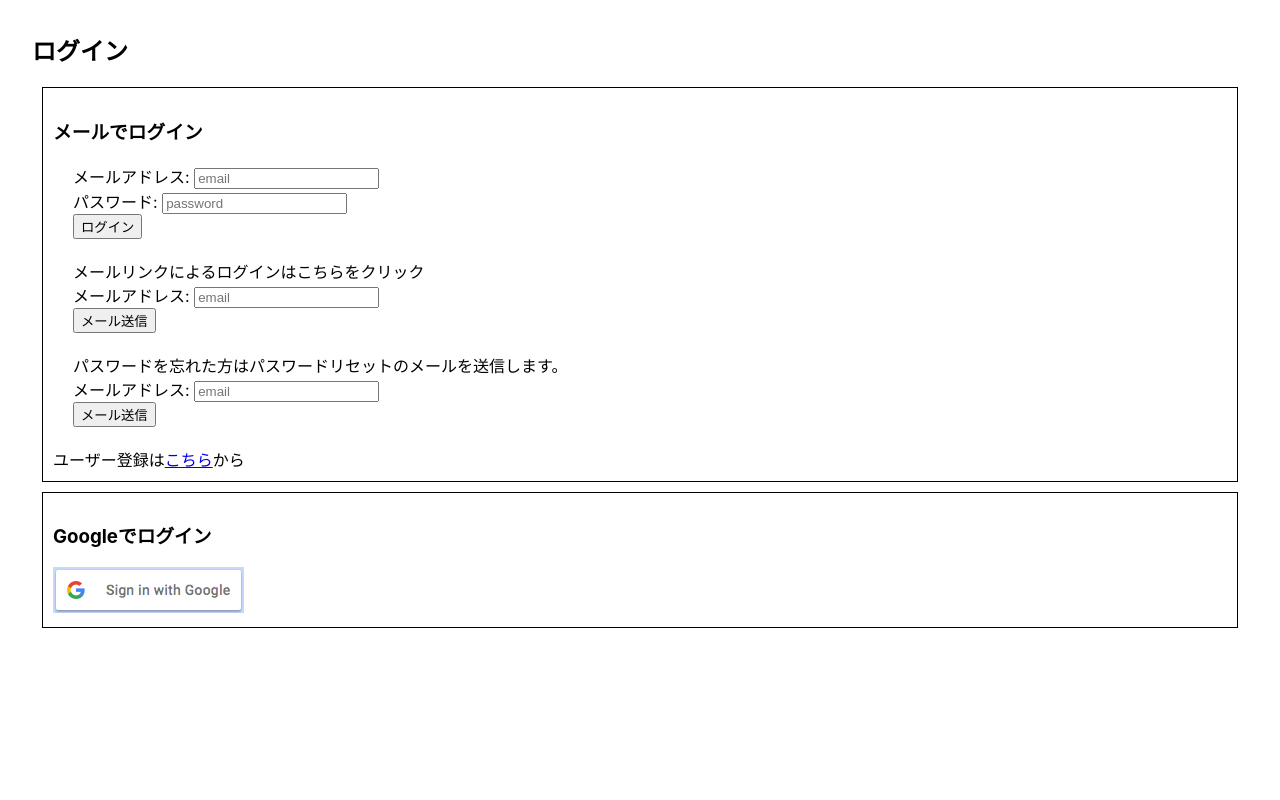
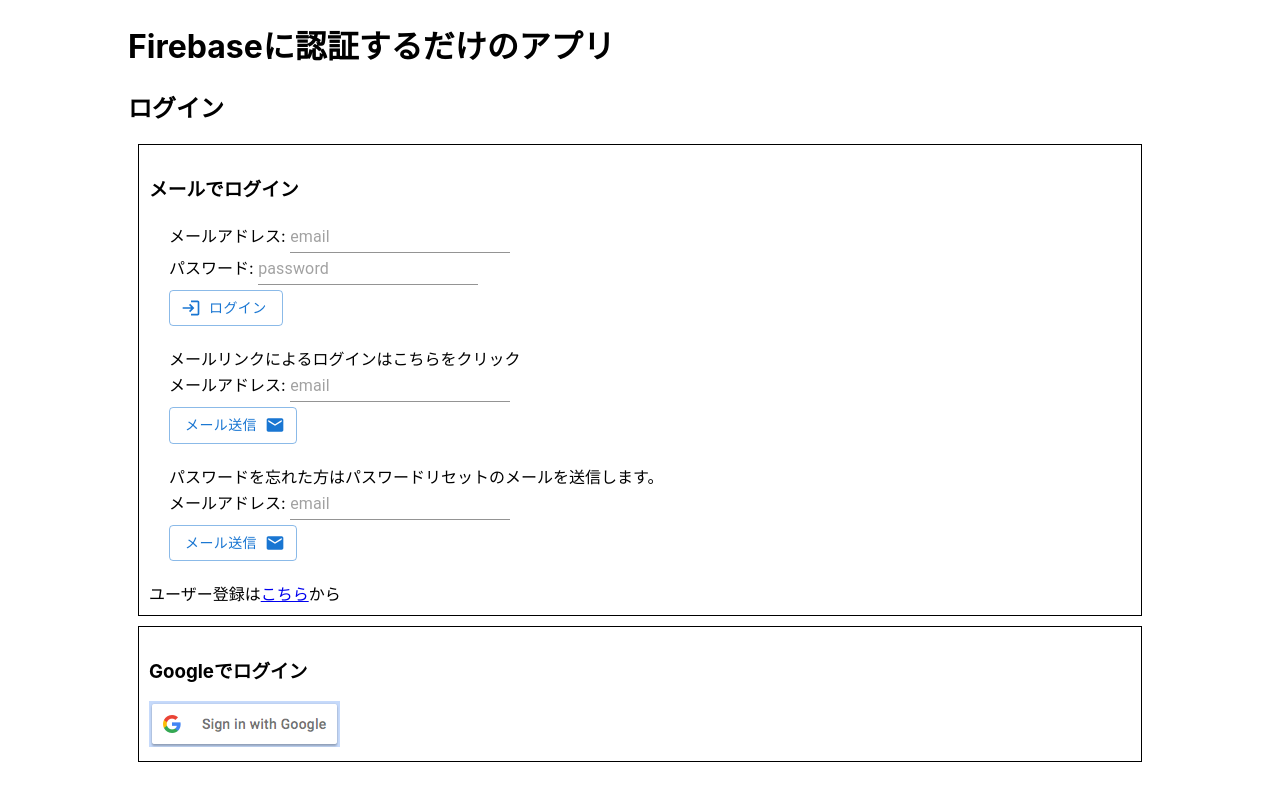
Before and after one commit to jcf04567/todo-in-firebase, a React (Create React App) app: page /login in a window 1280 px wide. Built offline with nearby package versions, Linux system fonts and the light colour scheme; no server answers.

Commit message:
MUI適用

```diff
--- a/package.json
+++ b/package.json
@@ -3,6 +3,10 @@
   "version": "0.1.0",
   "private": true,
   "dependencies": {
+    "@emotion/react": "^11.11.1",
+    "@emotion/styled": "^11.11.0",
+    "@mui/icons-material": "^5.13.7",
+    "@mui/material": "^5.13.7",
     "@testing-library/jest-dom": "^5.16.5",
     "@testing-library/react": "^13.4.0",
     "@testing-library/user-event": "^13.5.0",
--- a/src/App.js
+++ b/src/App.js
@@ -11,7 +11,7 @@
 function App() {
   return (
     <AuthProvider>
-      <div style={{ margin: "2em" }}>
+      <div style={{ margin: "0 auto" , maxWidth: "80%"}}>
         <BrowserRouter>
           <Routes>
             <Route
--- a/src/components/Login.js
+++ b/src/components/Login.js
@@ -1,12 +1,16 @@
 import React from "react";
 import { Link, useNavigate } from "react-router-dom";
+import { isSignInWithEmailLink } from "firebase/auth";
+
+import { Input, Button } from "@mui/material";
+import LoginIcon from "@mui/icons-material/Login";
+import EmailIcon from "@mui/icons-material/Email";
+
 import loginFirebase from "../service/firebase/loginFirebase";
 import sendEmailLink from "../service/firebase/sendEmailLink";
-import { isSignInWithEmailLink, signInWithPopup } from "firebase/auth";
 import { auth, googleProvider } from "../service/firebase/firebase";
 import submitPasswordResetEmail from "../service/firebase/submitPasswordResetEmail";
-import { issueMsg } from "../service/common/issueMsg";
-
+import Title from "./Title";
 
 const Login = () => {
   const navigate = useNavigate();
@@ -31,7 +35,6 @@
   const handleMailLink = (e) => {
     e.preventDefault();
     const [emailLink] = e.target.elements;
-
     sendEmailLink(emailLink.value);
   };
 
@@ -41,22 +44,9 @@
     submitPasswordResetEmail(resetEmail.value);
   };
 
-  const handleGoogleLogin = async(e) => {
-    try{
-      // ここでFirebaseにアクセスするのはダメ。
-      // firebaseフォルダのloginProvider(auth,provider)をコールするようにする。
-      // 成功したら、”/”に遷移する。
-      await signInWithPopup(auth, googleProvider);
-    } catch(error) {
-      if (error.code === 'auth/popup-closed-by-user') {
-        issueMsg('GoogleIdでのログインがキャンセルされました。');
-        navigate("/");
-      } else {
-        console.log(error.code);
-        alert(error.message);
-      }
-    }
-  }
+  const handleGoogleLogin = async (e) => {
+    loginFirebase("google", googleProvider).then((ret) => ret && navigate("/"));
+  };
 
   return (
     <>
@@ -64,57 +54,85 @@
         navigate("/")
       ) : (
         <div>
+          <Title />
           <h2>ログイン</h2>
           <div className="login-type">
             <h3>メールでログイン</h3>
             <form onSubmit={handleLogin}>
               <div>
                 <label htmlFor="email">メールアドレス: </label>
-                <input
+                {/* <input
                   type="email"
                   id="email"
                   name="email"
                   placeholder="email"
+                /> */}
+                <Input
+                  id="email"
+                  name="email"
+                  placeholder="email"
+                  type="email"
                 />
               </div>
               <div>
                 <label htmlFor="password">パスワード: </label>
-                <input
+                <Input
                   type="password"
                   id="password"
                   name="password"
                   placeholder="password"
                 />
               </div>
-              <div>
-                <button>ログイン</button>
+              <div style={{ margin: "5px 0" }}>
+                <Button
+                  variant="outlined"
+                  startIcon={<LoginIcon />}
+                  type="submit"
+                >
+                  ログイン
+                </Button>
               </div>
             </form>
             <form onSubmit={handleMailLink}>
               メールリンクによるログインはこちらをクリック
               <div>
                 <label htmlFor="emailLink">メールアドレス: </label>
-                <input
+                <Input
                   type="email"
                   id="emailLink"
                   name="emailLink"
                   placeholder="email"
                 />
               </div>
-              <button>メール送信</button>
+              <div style={{ margin: "5px 0" }}>
+                <Button
+                  variant="outlined"
+                  endIcon={<EmailIcon />}
+                  type="submit"
+                >
+                  メール送信
+                </Button>
+              </div>
             </form>
             <form onSubmit={handlePasswordRest}>
               パスワードを忘れた方はパスワードリセットのメールを送信します。
               <div>
                 <label htmlFor="passwordRest">メールアドレス: </label>
-                <input
+                <Input
                   type="email"
                   id="passwordRest"
                   name="passwordRest"
                   placeholder="email"
                 />
               </div>
-              <button>メール送信</button>
+              <div style={{ margin: "5px 0" }}>
+                <Button
+                    variant="outlined"
+                    endIcon={<EmailIcon />}
+                    type="submit"
+                >メール送信
+                </Button>
+              </div>
             </form>
             <div>
               ユーザー登録は<Link to={"/signup"}>こちら</Link>から
@@ -122,7 +140,11 @@
           </div>
           <div className="login-type">
             <h3>Googleでログイン</h3>
-            <img onClick={handleGoogleLogin} src={`${process.env.PUBLIC_URL}/btn_google_signin_light_focus_web.png`} alt="Googlでログインのアイコン"/>
+            <img
+              onClick={handleGoogleLogin}
+              src={`${process.env.PUBLIC_URL}/btn_google_signin_light_focus_web.png`}
+              alt="Googlでログインのアイコン"
+            />
           </div>
         </div>
       )}
--- a/src/components/SignUp.js
+++ b/src/components/SignUp.js
@@ -1,6 +1,12 @@
 import { mailRegistration } from "../service/firebase/registration";
 import { useAuthContext } from "../context/AuthContext";
 import { useNavigate } from "react-router-dom";
+import Title from "./Title";
+
+import { Button, Input } from "@mui/material";
+import AppRegistrationIcon from "@mui/icons-material/AppRegistration";
+import SendIcon from "@mui/icons-material/Send";
+
 
 const SignUp = () => {
   const { user } = useAuthContext();
@@ -8,34 +14,49 @@
   const handleSubmit = (e) => {
     e.preventDefault();
     const [email, password] = e.target.elements;
-    mailRegistration(email.value, password.value).then(ret => ret && navigate('/'));
+    mailRegistration(email.value, password.value).then(
+      (ret) => ret && navigate("/")
+    );
   };
 
   return (
     <div>
+      <Title />
       <h2>ユーザー登録 {user && user.email}</h2>
       <form onSubmit={handleSubmit}>
         <div>
-          <label>メールアドレス: </label>
-          <input
-            type="email"
-            name="email"
-            placeholder="email"
+          <label htmlFor="email">メールアドレス: </label>
+          <Input
+                  id="email"
+                  name="email"
+                  placeholder="email"
+                  type="email"
           />
         </div>
         <div>
-          <label>パスワード: </label>
-          <input
-            type="password"
-            name="password"
-            placeholder="password"
+          <label htmlFor="password">パスワード: </label>
+          <Input
+                  id="password"
+                  name="password"
+                  placeholder="password"
+                  type="password"
           />
           <p>パスワードは６文字以上にしてください。</p>
         </div>
         <div>
-          <button>登録</button>
+          <Button variant="outlined" startIcon={<AppRegistrationIcon />} type="submit">
+            登録
+          </Button>
         </div>
       </form>
+      <Button
+        variant="outlined"
+        onClick={() => navigate("/login")}
+        style={{ margin: "0 20px" }}
+        endIcon={<SendIcon />}
+      >
+        Login画面へ
+      </Button>
     </div>
   );
 };
--- /dev/null
+++ b/src/components/Title.js
@@ -0,0 +1,12 @@
+
+
+const Title = () => {
+
+  return(
+    <>
+      <h1>Firebaseに認証するだけのアプリ</h1>
+    </>
+  )
+}
+
+export default Title;
--- a/src/service/authenticationProcess/delUser.js
+++ b/src/service/authenticationProcess/delUser.js
@@ -1,10 +1,10 @@
 import {
   deleteUser,
-  signInWithPopup,
 } from "firebase/auth";
 import { auth, googleProvider } from "../firebase/firebase";
 import getCredential from "../firebase/getCredential";
 import { issueMsg } from "../common/issueMsg";
+import loginFirebase from "../firebase/loginFirebase";
 
 export const delUser = async () => {
   const user = auth.currentUser;
@@ -25,7 +25,8 @@
       );
       try {
         // ポップアップウインドウが表示
-        await signInWithPopup(auth, googleProvider);
+        // await signInWithPopup(auth, googleProvider);
+        await loginFirebase("google",googleProvider);
         const newUser = auth.currentUser;
         const newUserEmail = newUser.email;
         await deleteUser(newUser);
@@ -50,7 +51,6 @@
           return false;
         }
       }
-
       /******  Google認証の退会処理終了 *******/
     } else {
       issueMsg(
--- a/src/service/firebase/loginFirebase.js
+++ b/src/service/firebase/loginFirebase.js
@@ -1,13 +1,13 @@
-import { signInWithEmailAndPassword, signInWithEmailLink } from "firebase/auth";
+import { signInWithEmailAndPassword, signInWithEmailLink, signInWithPopup } from "firebase/auth";
 import { auth } from "./firebase";
 import { issueMsg } from "../common/issueMsg";
 
-const loginFirebase = async (type,email, password = null) => {
+const loginFirebase = async (type,loginProvider, password = null) => {
   if (type === 'email' ){
     try {
       await signInWithEmailAndPassword(
         auth,
-        email,
+        loginProvider,
         password
       );
       // メール認証済みかどうかをチェック　メール認証
@@ -31,9 +31,20 @@
     }
   } else if(type === 'mailLink') {
     try {
-      await signInWithEmailLink(auth, email, window.location.href);
+      await signInWithEmailLink(auth, loginProvider, window.location.href);
     } catch(error) {
       issueMsg('メール認証ログインに失敗しました',error.code)
+    }
+  } else if(type === 'google') {
+    try{
+      await signInWithPopup(auth, loginProvider);
+    } catch(error) {
+      if (error.code === 'auth/popup-closed-by-user') {
+        issueMsg('GoogleIdでのログインがキャンセルされました。');
+      } else {
+        console.log(error.code);
+        alert(error.message);
+      }
     }
   }
 }
```
Also changed, not shown: src/components/Home.js (+33 -19 lines), src/service/firebase/getCredential.js (+1 -7 lines), src/components/styles/home.css (deleted), 1 other file (tests, documents, lock files or other folders).
